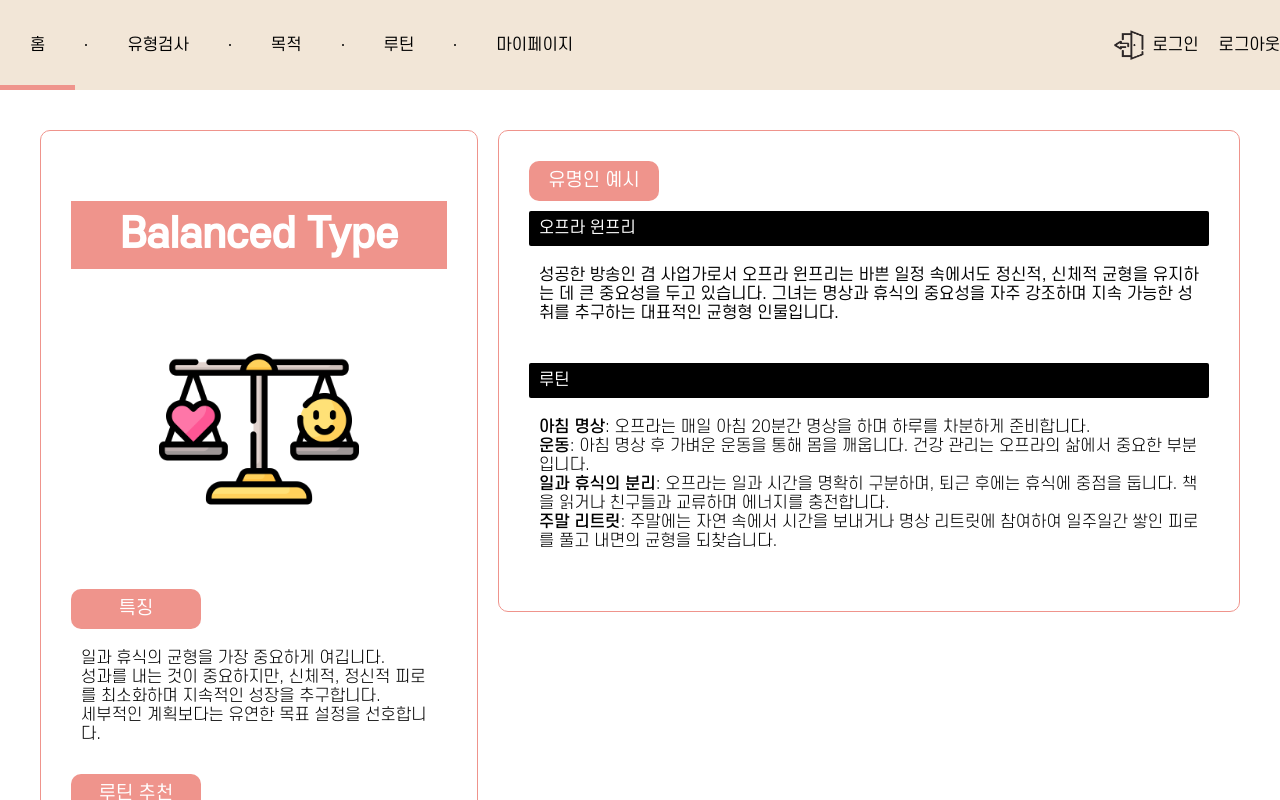
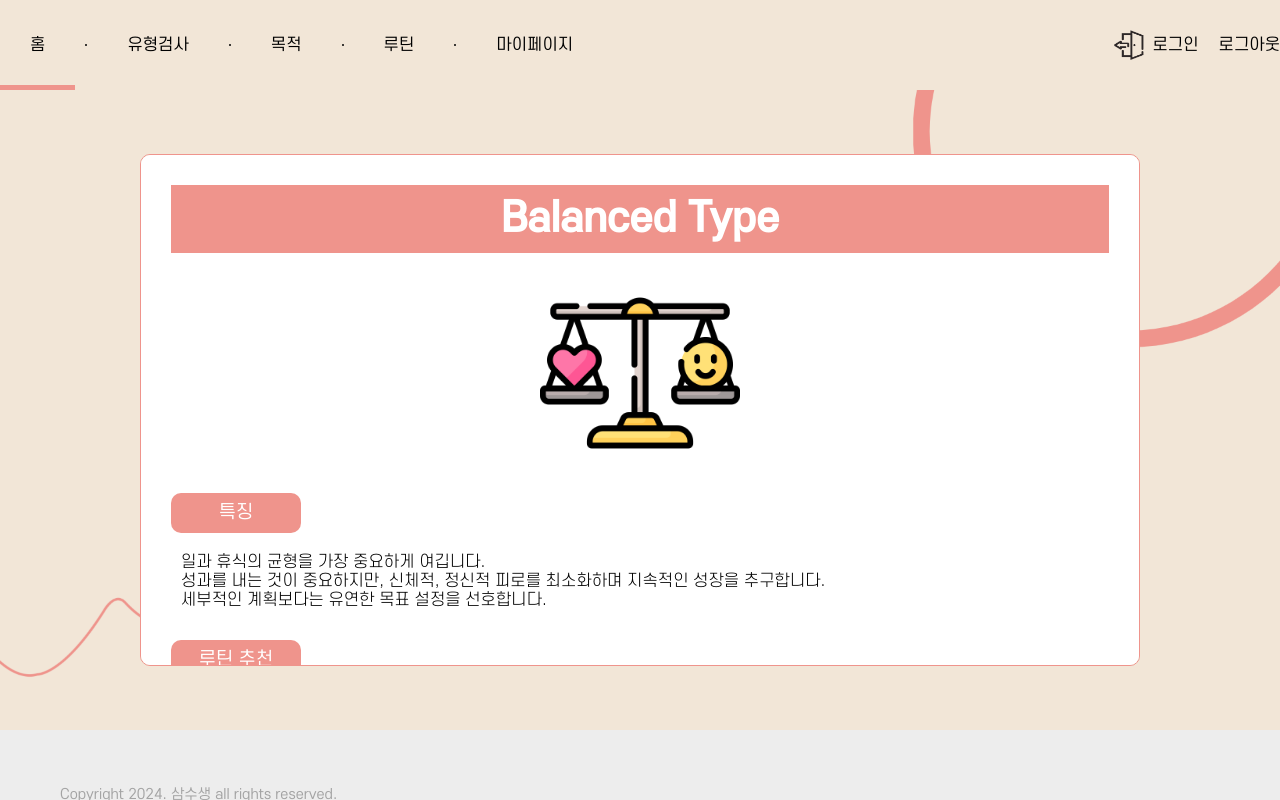
Before and after one commit to subin000306/routine, a React (Create React App) app in the folder client/: page /typetest/result1 in a window 1280 px wide. Built offline with nearby package versions, Linux system fonts and the light colour scheme.

Commit message:
결과페이지

```diff
--- a/client/src/pages/TypeTest/ResultComponent.js
+++ b/client/src/pages/TypeTest/ResultComponent.js
@@ -7,6 +7,7 @@ import spontaneousImage from '../../assets/img/Spontaneous.png';
 import socialImage from '../../assets/img/Social.png';
 import emotionalImage from '../../assets/img/Emotional.png';
 import goalOrientedImage from '../../assets/img/GoalOriented.png';
+import backgroundImage from "../../assets/img/testBackground.png";
 
 const typeImages = {
   "Balanced Type": balancedImage,
@@ -25,8 +26,8 @@ function ResultComponent({ title, characteristics, routineRecommendations, celeb
   const typeImage = typeImages[title] || null;
 
   return (
-    <Wrap>
-      <LeftBox>
+    <Background>
+      <ContentBox>
         <Header>{title}</Header>
         {typeImage && <Image src={typeImage} alt={`${title} image`} />}
         <StyledSection>
@@ -37,7 +38,6 @@ function ResultComponent({ title, characteristics, routineRecommendations, celeb
             ))}
           </Contents>
         </StyledSection>
-
         <StyledSection>
           <SectionTitle>루틴 추천</SectionTitle>
           <Contents>
@@ -48,15 +48,11 @@ function ResultComponent({ title, characteristics, routineRecommendations, celeb
             ))}
           </Contents>
         </StyledSection>
-      </LeftBox>
-
-      <RightBox>
         <StyledSection>
           <SectionTitle>유명인 예시</SectionTitle>
           <NameBox>{celebrityExample.name}</NameBox>
           <Contents>{celebrityExample.description}</Contents>
         </StyledSection>
-
         <StyledSection>
           <NameBox>루틴</NameBox>
           <Contents>
@@ -67,44 +63,48 @@ function ResultComponent({ title, characteristics, routineRecommendations, celeb
             ))}
           </Contents>
         </StyledSection>
-      </RightBox>
-    </Wrap>
+      </ContentBox>
+    </Background>
   );
 }
 
 export default ResultComponent;
 
-const Wrap = styled.div`
+// 스타일 정의
+const Background = styled.div`
   display: flex;
-  flex-direction: row;
+  flex-direction: column;
   justify-content: center;
-  align-items: flex-start;
+  align-items: center;
   width: 100%;
-  height: auto;
-  padding: 20px;
-  gap: 20px;
+  height: 80vh;
+  background-image: url(${backgroundImage});
+  background-size: cover;
+  background-position: center center;
 `;
 
-const LeftBox = styled.div`
-  flex: 1;
-  display: flex;
-  flex-direction: column;
-  align-items: center;
-  padding: 30px;
+const ContentBox = styled.div`
+  width: 1000px;
+  height: 80%;
+  background-color: white;
   border: 1.5px solid ${primaryColor};
   border-radius: 10px;
-  background-color: #ffffff;
-`;
+  padding: 30px;
+  overflow: auto; /* 내용만 스크롤 */
 
-const RightBox = styled.div`
-  flex: 1;
-  display: flex;
-  flex-direction: column;
-  align-items: center;
-  padding: 30px;
-  border: 1.5px solid ${primaryColor};
-  border-radius: 10px;
-  background-color: #ffffff;
+  /* 스크롤바 스타일 */
+  ::-webkit-scrollbar {
+    width: 10px;
+  }
+
+  ::-webkit-scrollbar-thumb {
+    background: rgba(220, 20, 60); /* 스크롤바 색상 */
+    border-radius: 10px; /* 스크롤바 둥근 테두리 */
+  }
+
+  ::-webkit-scrollbar-track {
+    background: rgba(220, 20, 60, 0.1); /* 스크롤바 뒷 배경 색상 */
+  }
 `;
 
 const Header = styled.h1`
@@ -115,13 +115,14 @@ const Header = styled.h1`
   background-color: ${primaryColor};
   color: white;
   padding: 10px 0;
-  margin-top: 40px;
+  margin-bottom: 20px;
 `;
 
 const Image = styled.img`
   width: 200px;
   height: 200px;
-  margin: 60px;
+  margin: 20px auto;
+  display: block;
 `;
 
 const StyledSection = styled.div`
@@ -139,20 +140,19 @@ const SectionTitle = styled.h2`
   border-radius: 10px;
   display: flex;
   justify-content: center;
-  align-items: center; /* Vertically centers text */
+  align-items: center;
 `;
 
 const NameBox = styled.div`
   background-color: black;
   color: white;
-  width: 680px;
-  height: 35px;
-  padding: 10px 10px;
+  width: 100%;
+  height: auto;
+  padding: 10px;
   margin: 10px 0;
   border-radius: 2px;
-  display: flex;
   font-size: 16px;
-  align-items: center;
+  text-align: center;
 `;
 
 const Contents = styled.div`
@@ -161,9 +161,8 @@ const Contents = styled.div`
   padding: 10px;
   margin-top: 10px;
   border-radius: 10px;
-  text-align: left; /* Aligns text to the left */
   ul {
-    padding-left: 20px; /* Adds some indentation to the list */
+    padding-left: 20px;
   }
   li {
     font-weight: 300;
--- a/client/src/pages/TypeTest/TestResult1.js
+++ b/client/src/pages/TypeTest/TestResult1.js
@@ -25,6 +25,5 @@ export default Result1;
 
 const Wrap = styled.div`
   width: 100%;
-  padding: 20px;
   box-sizing: border-box;
 `;
--- a/client/src/pages/TypeTest/TestResult2.js
+++ b/client/src/pages/TypeTest/TestResult2.js
@@ -25,6 +25,5 @@ export default Result2;
 
 const Wrap = styled.div`
   width: 100%;
-  padding: 20px;
   box-sizing: border-box;
 `;
--- a/client/src/pages/TypeTest/TestResult3.js
+++ b/client/src/pages/TypeTest/TestResult3.js
@@ -25,6 +25,5 @@ export default Result3;
 
 const Wrap = styled.div`
   width: 100%;
-  padding: 20px;
   box-sizing: border-box;
 `;
--- a/client/src/pages/TypeTest/TestResult4.js
+++ b/client/src/pages/TypeTest/TestResult4.js
@@ -25,6 +25,5 @@ export default Result4;
 
 const Wrap = styled.div`
   width: 100%;
-  padding: 20px;
   box-sizing: border-box;
 `;
--- a/client/src/pages/TypeTest/TestResult5.js
+++ b/client/src/pages/TypeTest/TestResult5.js
@@ -25,6 +25,5 @@ export default Result5;
 
 const Wrap = styled.div`
   width: 100%;
-  padding: 20px;
   box-sizing: border-box;
 `;
--- a/client/src/pages/TypeTest/TestResult6.js
+++ b/client/src/pages/TypeTest/TestResult6.js
@@ -25,6 +25,5 @@ export default Result6;
 
 const Wrap = styled.div`
   width: 100%;
-  padding: 20px;
   box-sizing: border-box;
 `;
```
